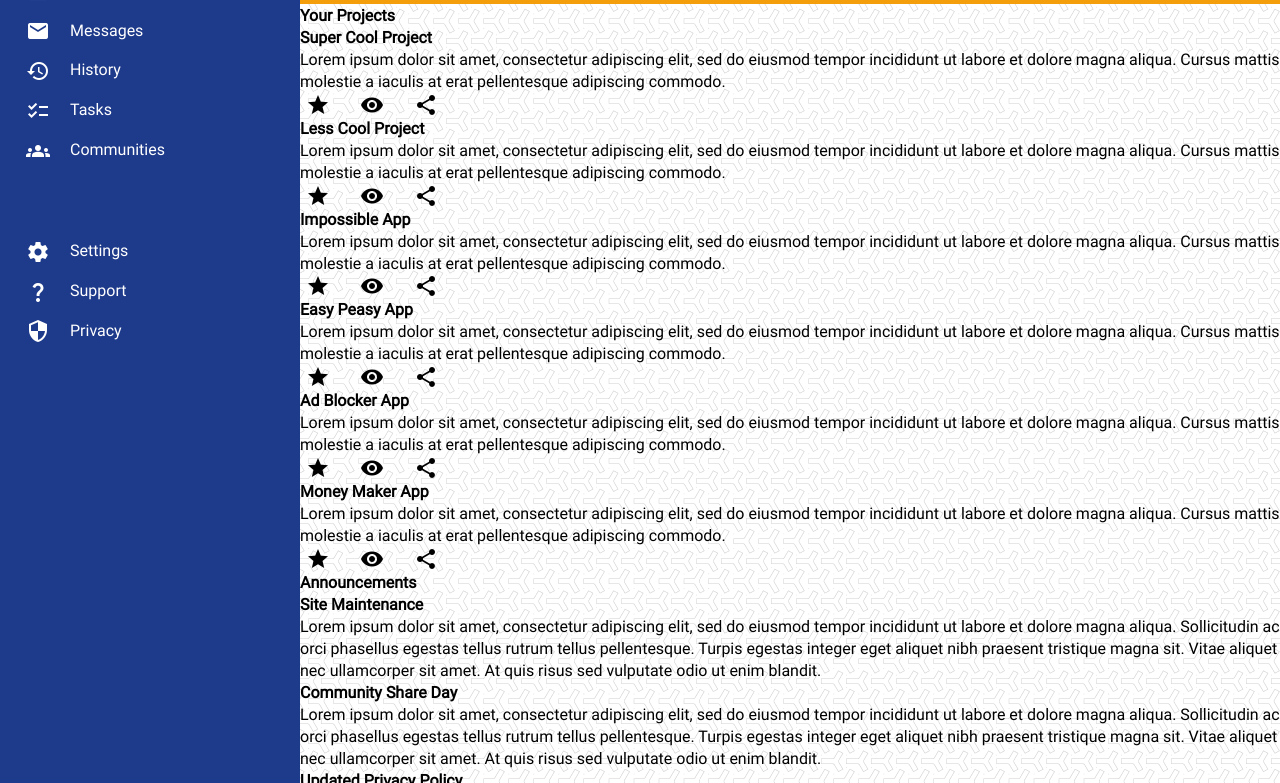
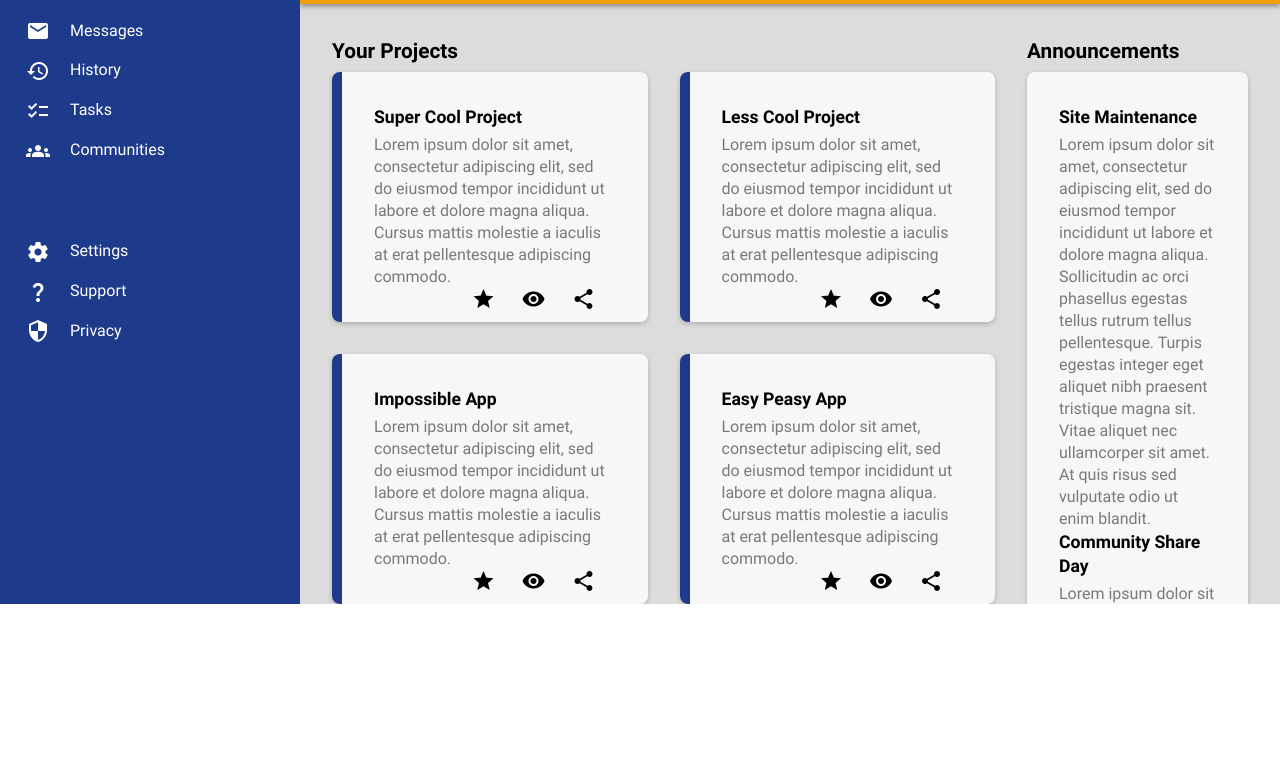
Before and after one commit to Nogiback/Admin-Dashboard, a plain HTML site: page index.html in a window 1280 px wide. Shown: the part 196-979 px from the top of the page. After the commit the page ends 800 px from the top, so only its background shows below. Drawn offline with Linux system fonts and the light colour scheme.

Commit message:
Styling main-content section, minor refactoring styles.css stylesheet

```diff
--- a/styles.css
+++ b/styles.css
@@ -28,10 +28,23 @@
 body {
   display: grid;
   height: 100vh;
-  width: 100vw;
   grid-template-columns: 300px 4fr;
   grid-template-rows: minmax(200px, 1fr) 4fr;
 }
+
+h3 {
+  font-family: 'robotobold';
+  font-size: 1.3rem;
+  margin-bottom: 0.5rem;
+}
+
+h5 {
+  font-family: 'robotobold';
+  font-size: 1.1rem;
+  margin-bottom: 0.3rem;
+}
+
+/*----------------------------SIDEBAR----------------------------*/
 
 .material-icons {
   margin-right: 20px;
@@ -49,6 +62,7 @@ body {
   justify-content: start;
   color: #fff;
   position: sticky;
+  top: 0;
 }
 
 .sidebar-heading > img {
@@ -73,6 +87,8 @@ body {
   margin-top: 15px;
 }
 
+/*----------------------------HEADER----------------------------*/
+
 .header {
   background-color: #f59e0b;
   grid-area: 1 / 2 / 2 / 3;
@@ -83,6 +99,7 @@ body {
   color: black;
   position: sticky;
   top: 0;
+  box-shadow: 0 2px 5px rgba(0,0,0,0.4);
 }
 
 .search-bar {
@@ -96,7 +113,6 @@ body {
   border-radius: 50px;
   outline: none;
   font-size: 18px;
-  color: #fff;
   font-weight: bold;
   letter-spacing: 1px;
   width: 100%;
@@ -158,7 +174,7 @@ body {
   grid-area: 2 / 2 / 3 / 3;
   display: grid;
   grid-template-columns: repeat(3, 120px);
-  gap: 20px;
+  gap: 2rem;
   justify-self: end;
 }
 
@@ -174,11 +190,53 @@ button {
   color: white;
 }
 
+/*----------------------------MAIN CONTENT----------------------------*/
 
 .main-content {
-  background-color: white;
-  background-image: url(./images/y-so-serious-white.png);
-  background-repeat: repeat;
+  /*background-image: url(./images/y-so-serious-white.png);*/
+  /*background-repeat: repeat;*/
+  background-color: rgb(220, 220, 220);
   grid-area: 2 / 2 / 3 / 3;
   display: grid;
+  grid-template-columns: 3fr 1fr;
+  grid-template-rows: min-content 1fr;
+  gap: 2rem;
+  padding: 2rem;
+  overflow: auto;
 }
+
+.main-cards {
+  grid-area: 1 / 1 / 3 / 2;
+}
+
+.cards {
+  display: grid;
+  grid-template-columns: repeat(auto-fit, minmax(300px, 1fr));
+  grid-auto-rows: 250px;
+  gap: 2rem;
+}
+
+.main-cards .card{
+  border-left: 10px solid #1e3a8a;
+  display: flex;
+  flex-direction: column;
+}
+
+.card {
+  background-color: rgba(255, 255, 255, 0.768);
+  padding: 2rem;
+  border-radius: 0.5rem;
+  box-shadow: 0 2px 5px rgba(0,0,0,0.2);
+}
+
+.card-text {
+  color: rgb(121, 121, 121);
+}
+
+.actions {
+  display: flex;
+  align-self: flex-end;
+  justify-content: flex-end;
+  margin-top: auto;
+  align-items: center;
+}
```
